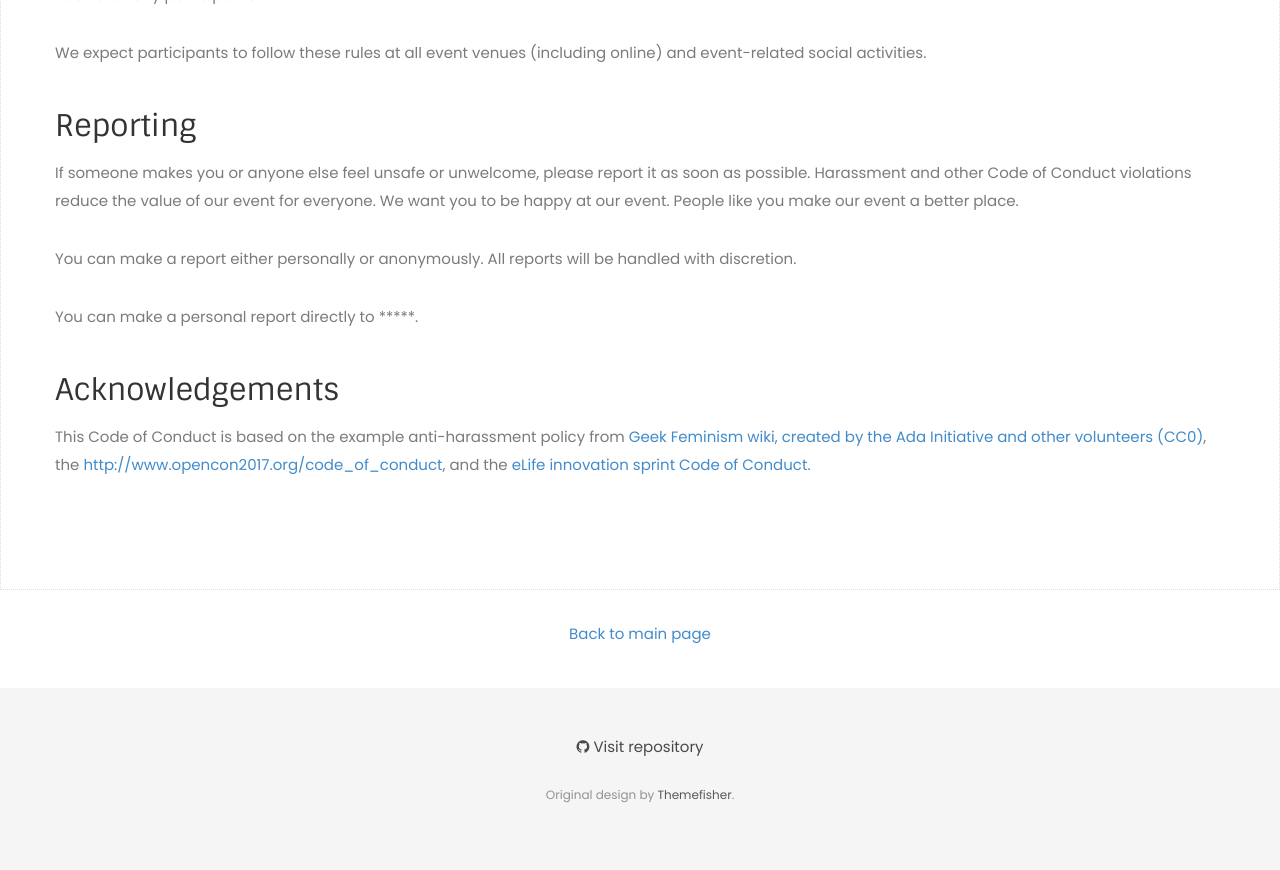
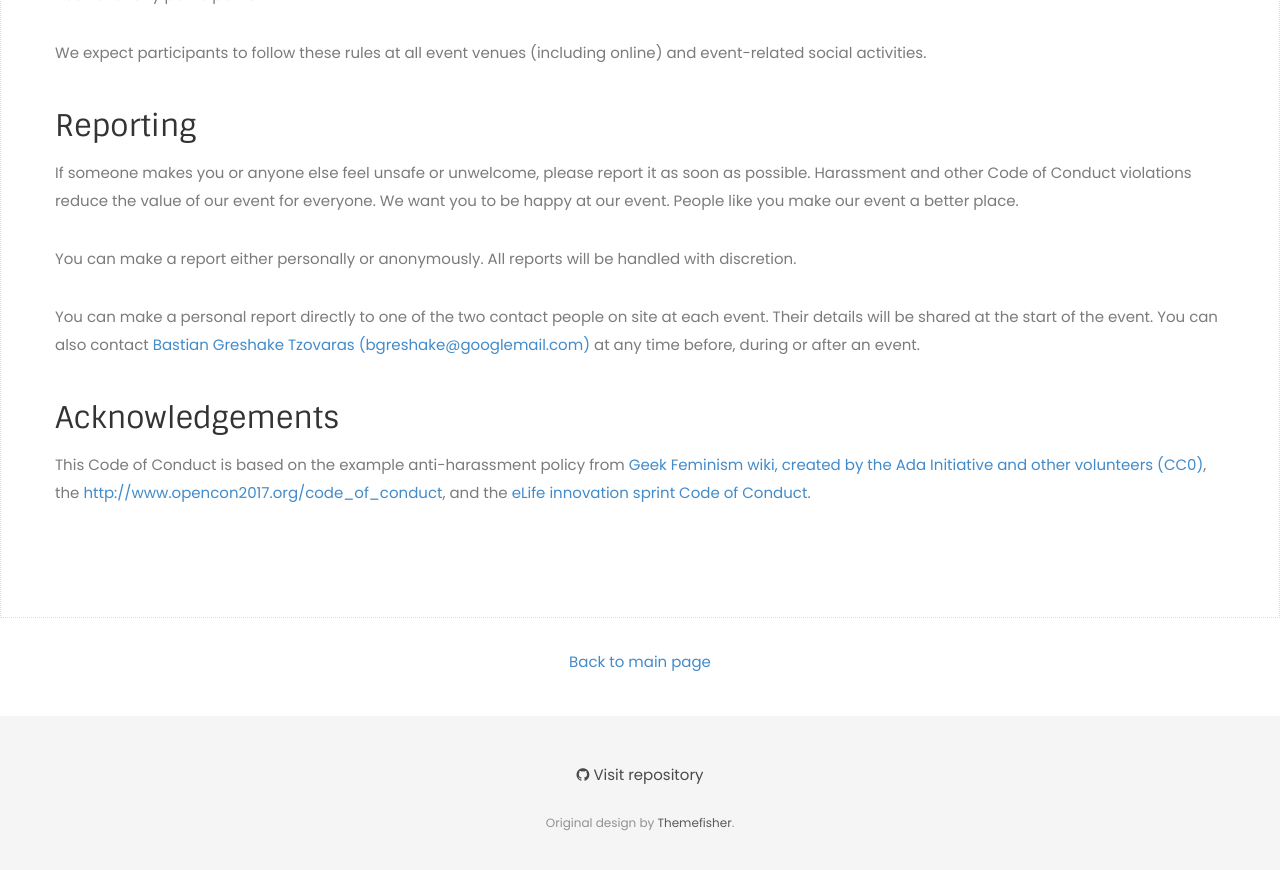
Before and after one commit to Build-a-binder/build-a-binder.github.io, a Jekyll site: the page built from _pages/CodeOfConduct.html, in a window 1280 px wide and 900 px high, scrolled down 1548 px. Shown: the top 870 px of the window. Built offline with Jekyll 4.4.1, drawn with Linux system fonts in a browser that asks for light colours; nearby versions of some CDN libraries; some web fonts are replaced.

Commit message:
Add COC contact person

```diff
--- a/_pages/CodeOfConduct.html
+++ b/_pages/CodeOfConduct.html
@@ -96,7 +96,10 @@ permalink: /CoC/
             <p>You can make a report either personally or anonymously.
               All reports will be handled with discretion.</p>
 
-            <p>You can make a personal report directly to *****.</p>
+            <p>You can make a personal report directly to one of the two
+              contact people on site at each event. Their details will be
+              shared at the start of the event. You can also contact <a href="https://twitter.com/gedankenstuecke">Bastian Greshake Tzovaras (bgreshake@googlemail.com)</a>
+              at any time before, during or after an event.</p>
 
             <h2>Acknowledgements</h2>
             <p>
```
